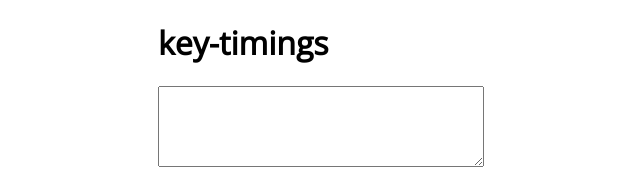
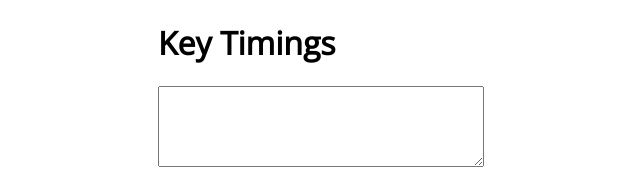
Before and after one commit to KeystrokeCascade/key-timings, a plain HTML site: page index.html in a window 1280 px wide. Shown: the top 169 px of the page, without its empty margins (322-962 px from the left). Drawn offline with nearby package versions, Linux system fonts and the light colour scheme.

Commit message:
Update index.html

```diff
--- a/index.html
+++ b/index.html
@@ -1,7 +1,7 @@
 <!DOCTYPE html>
 <html>
 	<head>
-		<title>key-timings</title>
+		<title>Key Timings</title>
 		<meta charset="UTF-8">
 		<meta name="viewport" content="width=device-width, initial-scale=1">
 
@@ -14,7 +14,7 @@
 
 	<body>
 		<h1>
-			key-timings
+			Key Timings
 		</h1>
 		<p>
 			<textarea name="input" oninput="log()"  id="input"></textarea>
```
